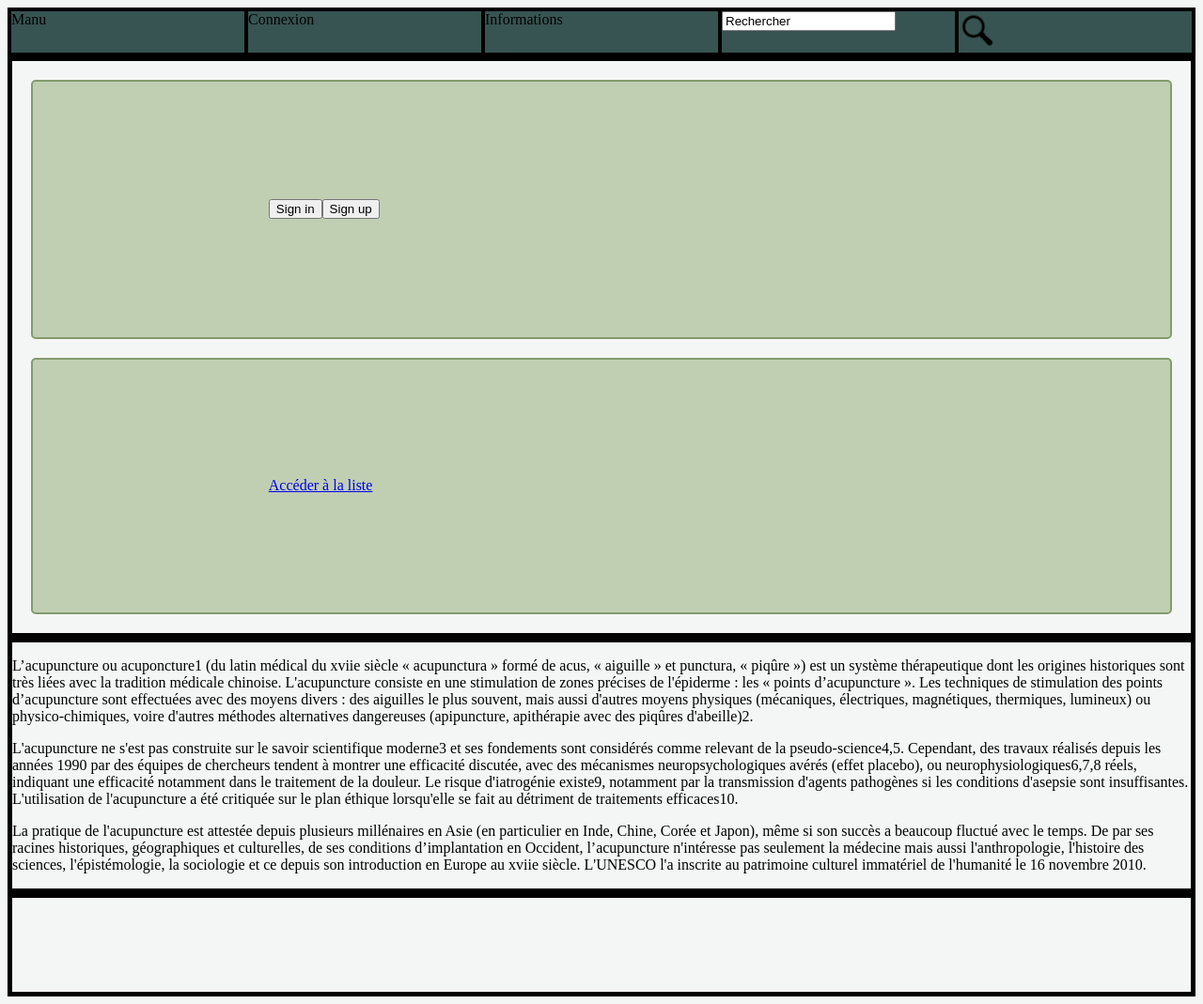
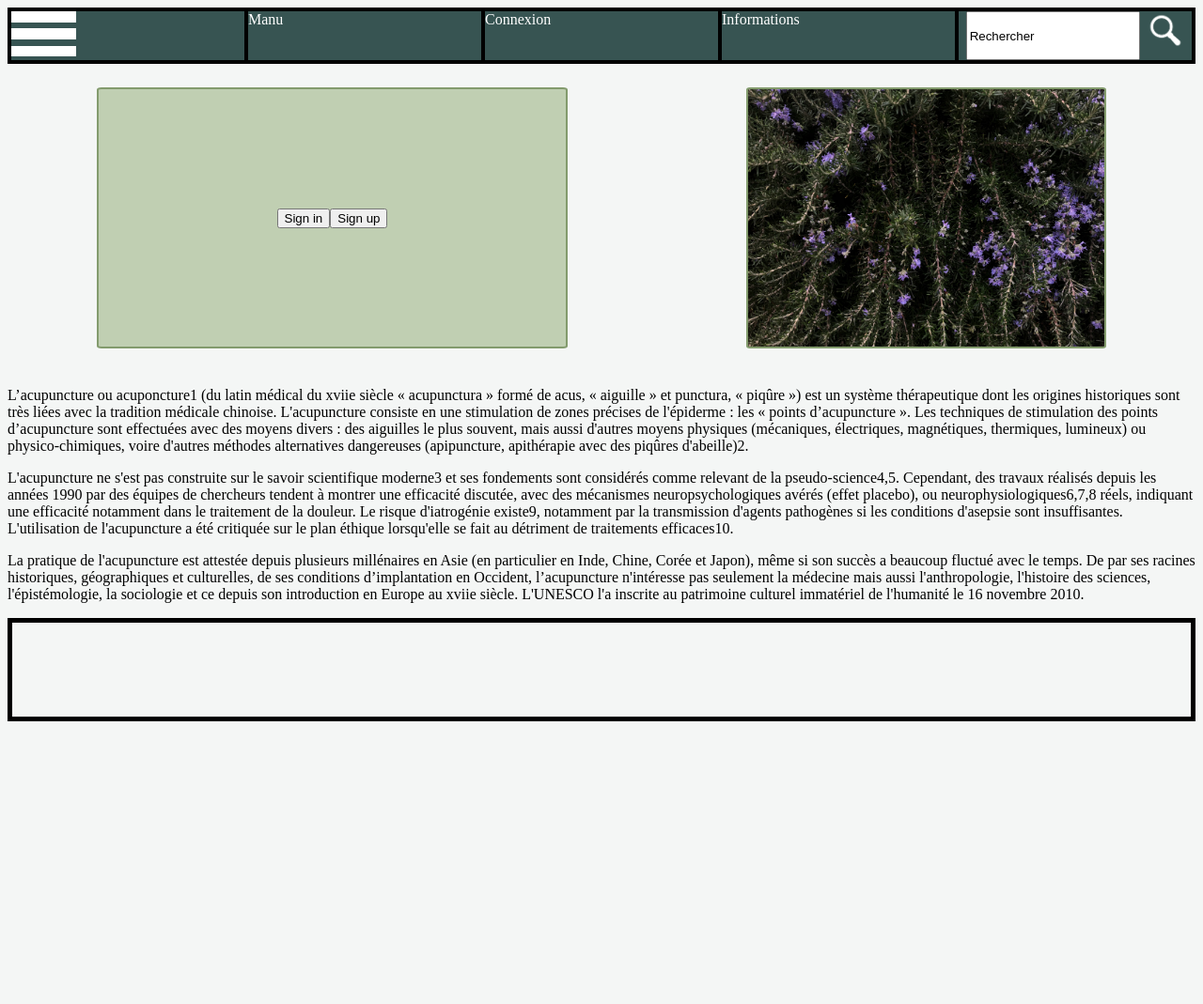
Before and after one commit to Maximinounours/Site_acupuncture, a PHP site: page /accueil.html in a window 1280 px wide. Shown: the whole page at 94% size. After the commit the page ends 768 px from the top, so only its background shows below. Run offline with PHP 8.4, Linux system fonts and the light colour scheme.

Commit message:
Structure

```diff
--- a/accueil.html
+++ b/accueil.html
@@ -21,31 +21,25 @@
     -->
 
         <!--Menu en haut-->
-        <div id="top_menu">
+        <div id="top_menu" class="couleur_375452">
+            <div>
+                <div><img src="./images/menu.png" alt="icone du menu"></div>
+            </div>
             <div id="menu_menu">Manu</div>
             <div id="menu_connexion">Connexion</div>
             <div id="menu_infos">Informations</div>
             <div id="menu_search_bar" >
                 <input type="text" value="Rechercher" onfocus="if(this.value=='Rechercher'){this.value='';}" onblur="if(this.value==''){this.value='Rechercher';}" />
-            </div>
-            <div id="menu_icon_search_bar">
-                <img src ="images/icone_loupe.png">
+                <div id="menu_icon_search_bar">
+                    <img src ="images/icone_loupe.png" alt="icone de loupe">
+                </div>
             </div>
         </div>
 
         <!--Deux icônes d'accès sur un fond cosy -->
         <div id="contain_icones">
+
             <div id="icone_connexion" class="icone_menu couleur_c0cfb2">
-
-                <!--<form>
-                    <label for="username">Username</label><br>
-                    <input type="text" id="username" name="username"><br>
-                    <label for="password">Password</label><br>
-                    <input type="text" id="password" name="password">
-                    <br>
-                    <button type="submit">Envoyer</button>
-                  </form>-->
-
                   <button>
                     Sign in
                   </button>
@@ -53,8 +47,8 @@
                     Sign up
                   </button>
             </div>
-            <div id="icone_liste" class="icone_menu couleur_c0cfb2">
-                <a href="./listeSymptome.html">Accéder à la liste</a>
+
+            <div id="icone_liste" class="icone_menu couleur_c0cfb2" onclick="location.href='./listeSymptome.html';" style="cursor: pointer;">
             </div>
 
         </div>
--- a/css_accueil.css
+++ b/css_accueil.css
@@ -1,23 +1,27 @@
-div{
-    border: 5px solid black
-}
 
 .couleur_c0cfb2{
     background-color: #c0cfb2;
     border: 2px solid #839b6d;
 }
+#contain_icones{
+    max-width: 100%;
+    justify-content: space-around;
+    display: flex;
+}
 
 .icone_menu{
-    border-radius: 5px;
-    padding: 10% 20% 10% 20%;
-    margin: 20px;
+    border-radius: 1%;
+    padding: 10% 15% 10% 15%;
+    margin: 2%;
 }
-
-#contain_icones{
-    justify-content: space-around;
-}
-
 #icone_connexion{
     display: flex;
     flex-direction: row;
 }
+
+#icone_liste{
+    background-image: url("./images/romarin.jpg");
+    background-size:cover;
+    background-repeat: no-repeat;
+    overflow: hidden;
+}
--- a/structure.css
+++ b/structure.css
@@ -1,6 +1,12 @@
 
 body{
     background-color: #f4f6f5;
+}
+
+.couleur_375452{
+    background-color: #375452;
+    color: white;
+
 }
 
 #top_menu{
@@ -18,6 +24,12 @@ body{
     border: 2px solid black;
 }
 
+#menu_search_bar{
+    display: flex;
+    flex-direction: row;
+    justify-content: space-evenly;
+}
+
 #search_bar{
     min-width: 100px;
     width : 100px;
@@ -25,6 +37,11 @@ body{
 }
 
 
+
+#menu_icon_search_bar{
+    justify-content: center;
+    align-items: center;
+}
 
 
 #menu_icon_search_bar > img{
```
Also changed, not shown: images/icone_loupe.png, images/romarin.jpg (added).
